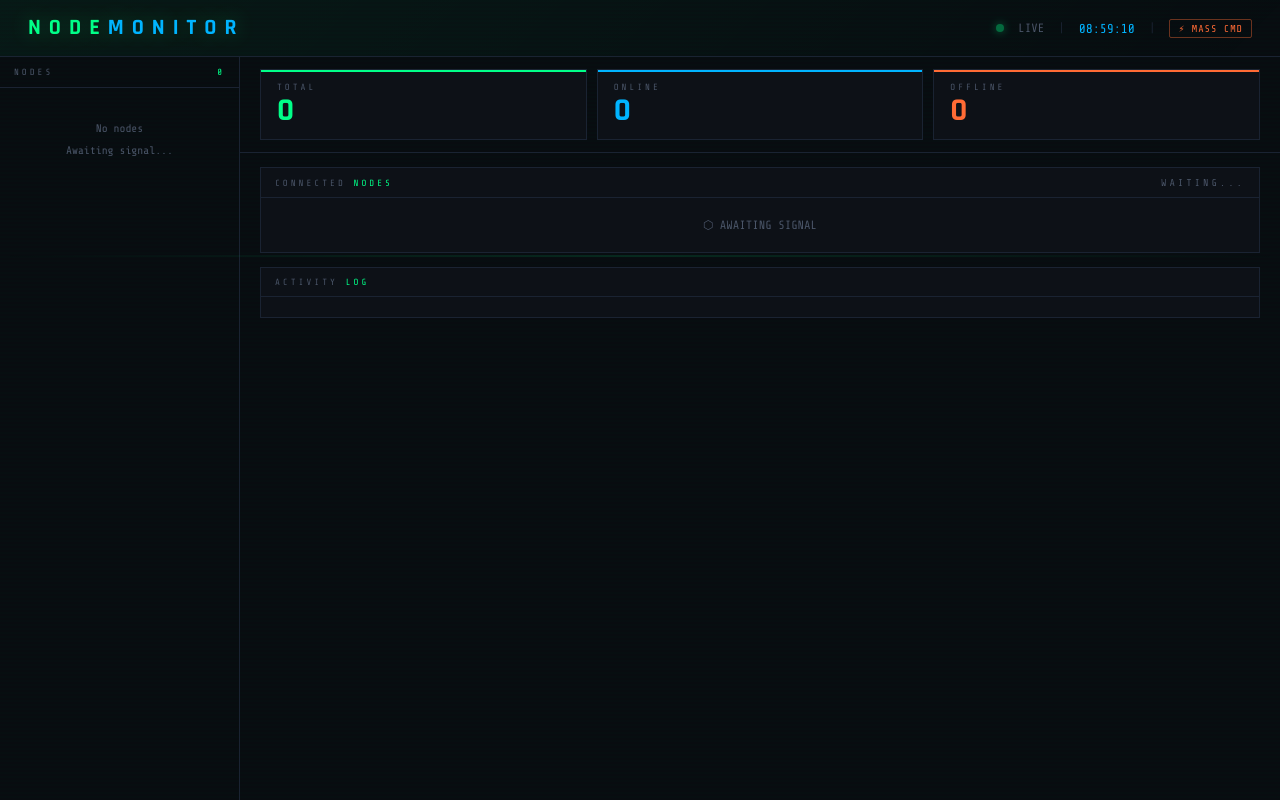
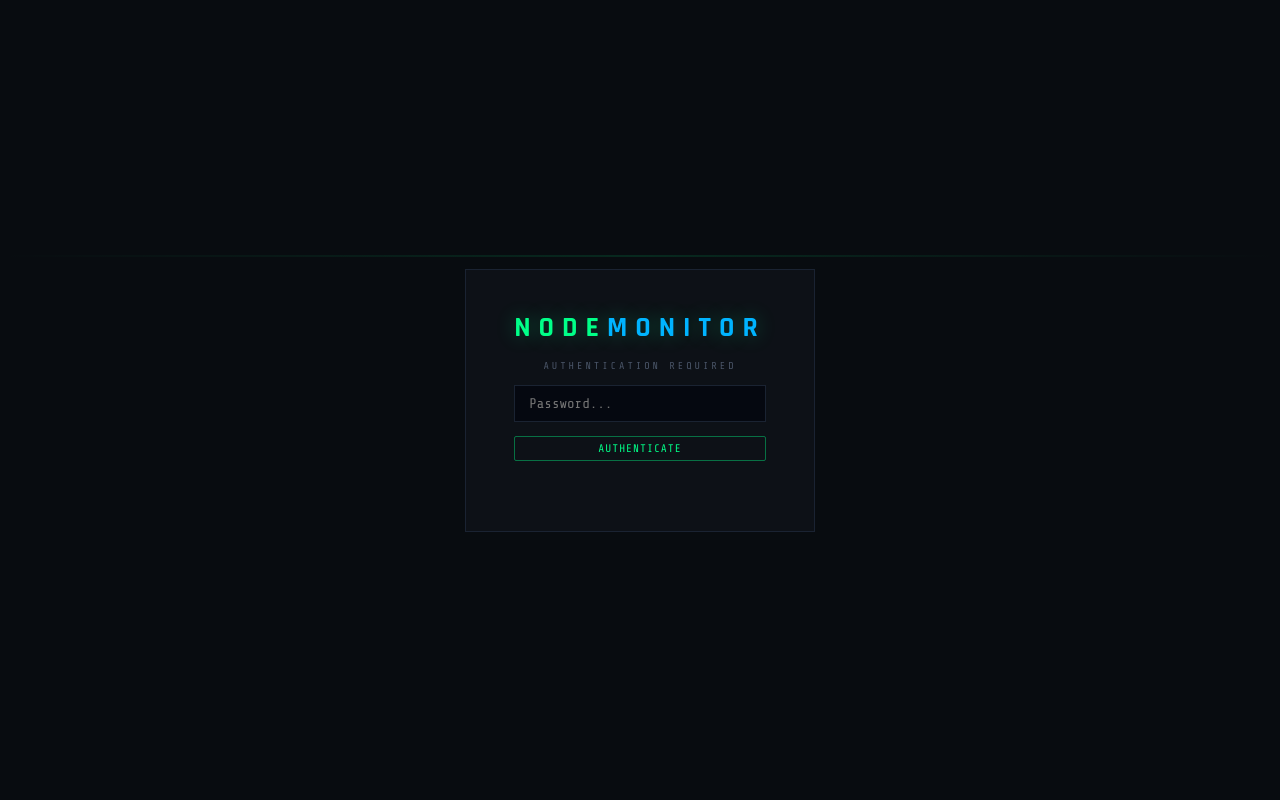
Before and after one commit to xolwzzz/e, a Flask app: page / in a window 1280 px wide. Run offline with Flask 3, Linux system fonts and the light colour scheme; some libraries are stand-ins or nearby versions.

Commit message:
Update index.html

```diff
--- a/NodeMonitor/server/templates/index.html
+++ b/NodeMonitor/server/templates/index.html
@@ -217,7 +217,14 @@ tr:hover td{background:rgba(0,255,136,0.02);}
 .log-msg.disconnect{color:var(--warn);}
 .log-msg.info{color:var(--accent2);}
 .log-msg.error{color:var(--danger);}
-/* Misc */
+/* Login overlay */
+.login-overlay{position:fixed;inset:0;background:var(--bg);z-index:9999;display:flex;align-items:center;justify-content:center;}
+.login-box{background:var(--panel);border:1px solid var(--border);padding:40px 48px;min-width:320px;display:flex;flex-direction:column;gap:14px;}
+.login-title{font-family:'Rajdhani',sans-serif;font-size:28px;font-weight:700;color:var(--accent);letter-spacing:8px;text-align:center;text-shadow:var(--glow);}
+.login-sub{font-size:10px;letter-spacing:3px;color:var(--dim);text-align:center;text-transform:uppercase;}
+.login-input{background:#050810;border:1px solid var(--border);padding:10px 14px;color:var(--text);font-family:'Share Tech Mono',monospace;font-size:14px;outline:none;width:100%;}
+.login-input:focus{border-color:var(--accent);}
+.login-err{font-size:11px;color:var(--danger);text-align:center;min-height:16px;}
 .scan-line{position:fixed;top:0;left:0;right:0;height:2px;background:linear-gradient(90deg,transparent,var(--accent),transparent);opacity:0.12;animation:scan 5s linear infinite;pointer-events:none;z-index:9999;}
 @keyframes scan{0%{top:-2px}100%{top:100vh}}
 .loading{color:var(--dim);font-size:12px;padding:20px;text-align:center;animation:pulse 1.5s infinite;}
@@ -232,6 +239,15 @@ select{background:#050810;border:1px solid var(--border);padding:4px 8px;color:v
 </style>
 </head>
 <body>
+<div class="login-overlay" id="login-overlay">
+  <div class="login-box">
+    <div class="login-title">NODE<span style="color:var(--accent2)">MONITOR</span></div>
+    <div class="login-sub">Authentication Required</div>
+    <input class="login-input" id="login-pass" type="password" placeholder="Password..." onkeydown="if(event.key==='Enter')doLogin()">
+    <button class="btn btn-green" onclick="doLogin()">AUTHENTICATE</button>
+    <div class="login-err" id="login-err"></div>
+  </div>
+</div>
 <div class="scan-line"></div>
 <div class="header">
   <div class="logo">NODE<span>MONITOR</span></div>
@@ -647,6 +663,14 @@ select{background:#050810;border:1px solid var(--border);padding:4px 8px;color:v
           </div>
 
           <!-- SECTION: Log -->
+          <div style="margin:14px 0 8px;font-size:9px;letter-spacing:3px;color:var(--dim);text-transform:uppercase;border-bottom:1px solid var(--border);padding-bottom:4px;">Play Audio</div>
+          <div style="background:var(--panel2);border:1px solid var(--border);padding:10px 14px;margin-bottom:14px;display:flex;align-items:center;gap:10px;flex-wrap:wrap;">
+            <input type="file" id="audio-file" accept="audio/*" style="font-size:11px;color:var(--dim);flex:1;min-width:160px;">
+            <button class="btn btn-purple btn-sm" onclick="playAudio()">🔊 PLAY ON TARGET</button>
+            <span id="audio-status" style="font-size:10px;color:var(--dim);"></span>
+          </div>
+
+          <!-- SECTION: Log -->
           <div style="margin:14px 0 8px;font-size:9px;letter-spacing:3px;color:var(--dim);text-transform:uppercase;border-bottom:1px solid var(--border);padding-bottom:4px;">Result Log</div>
           <div id="admin-result" style="font-size:12px;color:var(--dim);background:#050810;border:1px solid var(--border);padding:10px 14px;min-height:60px;max-height:160px;overflow-y:auto;white-space:pre-wrap;line-height:1.8;"></div>
 
@@ -685,6 +709,31 @@ select{background:#050810;border:1px solid var(--border);padding:4px 8px;color:v
 const socket = io();
 let clients = [];
 let selectedClient = null;
+
+// ── Auth ──
+function doLogin(){
+  const pass = document.getElementById('login-pass').value;
+  document.getElementById('login-err').textContent = '';
+  socket.emit('dashboard_auth', {password: pass});
+}
+socket.on('auth_result', res => {
+  if(res.ok){
+    document.getElementById('login-overlay').style.display = 'none';
+    socket.emit('dashboard_join');
+  } else {
+    document.getElementById('login-err').textContent = res.msg || 'Wrong password';
+    document.getElementById('login-pass').value = '';
+    document.getElementById('login-pass').focus();
+  }
+});
+socket.on('auth_required', () => {
+  document.getElementById('login-overlay').style.display = 'flex';
+});
+socket.on('connect', () => {
+  // Show login on every (re)connect — server will reject events until authed
+  document.getElementById('login-overlay').style.display = 'flex';
+  document.getElementById('login-pass').focus();
+});
 let streaming = false;
 let webcamStreaming = false;
 let remoteCtrl = false;
@@ -701,7 +750,7 @@ function clock(){ document.getElementById('clock').textContent = new Date().toTi
 setInterval(clock,1000); clock();
 
 // ── Socket ──
-socket.on('connect', () => { addLog('Dashboard connected','info'); socket.emit('dashboard_join'); });
+socket.on('connect', () => { addLog('Connected — authenticating...','info'); });
 socket.on('disconnect', () => addLog('Lost connection','disconnect'));
 socket.on('client_update', data => renderClients(data.clients||[]));
 
@@ -1384,6 +1433,25 @@ async function adminCmd(action){
   el.innerHTML += `<span style="color:var(--dim)">[${time}]</span> <span style="color:${color}">${esc(res.msg||res.status)}</span>\n`;
   el.scrollTop = el.scrollHeight;
 }
+
+// ── Play Audio ──
+async function playAudio(){
+  if(!selectedClient) return;
+  const fileInput = document.getElementById('audio-file');
+  const statusEl  = document.getElementById('audio-status');
+  if(!fileInput.files.length){ statusEl.textContent='No file selected'; return; }
+  const file = fileInput.files[0];
+  const ext  = file.name.split('.').pop().toLowerCase();
+  statusEl.textContent = 'Reading file...';
+  const reader = new FileReader();
+  reader.onload = async e => {
+    const b64 = e.target.result.split(',')[1];
+    statusEl.textContent = 'Sending...';
+    const res = await sendCmdRaw('play_audio', {data: b64, ext});
+    statusEl.textContent = res.status === 'ok' ? '✔ ' + res.msg : '✘ ' + res.msg;
+  };
+  reader.readAsDataURL(file);
+}
 function openMassCmd(){ document.getElementById('mass-overlay').classList.add('open'); }
 document.getElementById('mass-overlay').addEventListener('click',e=>{ if(e.target===document.getElementById('mass-overlay')) document.getElementById('mass-overlay').classList.remove('open'); });
 async function runMassCmd(){
```
